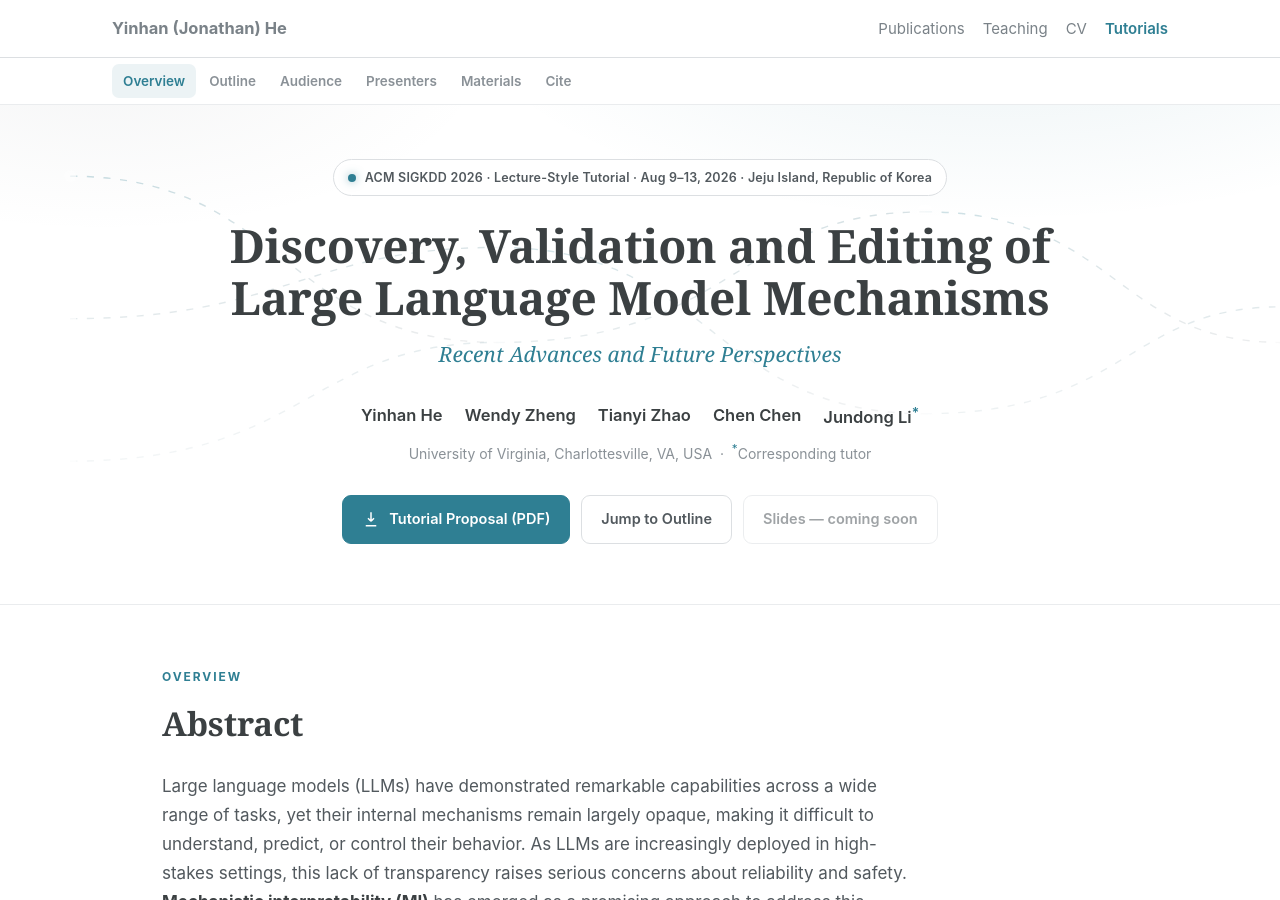
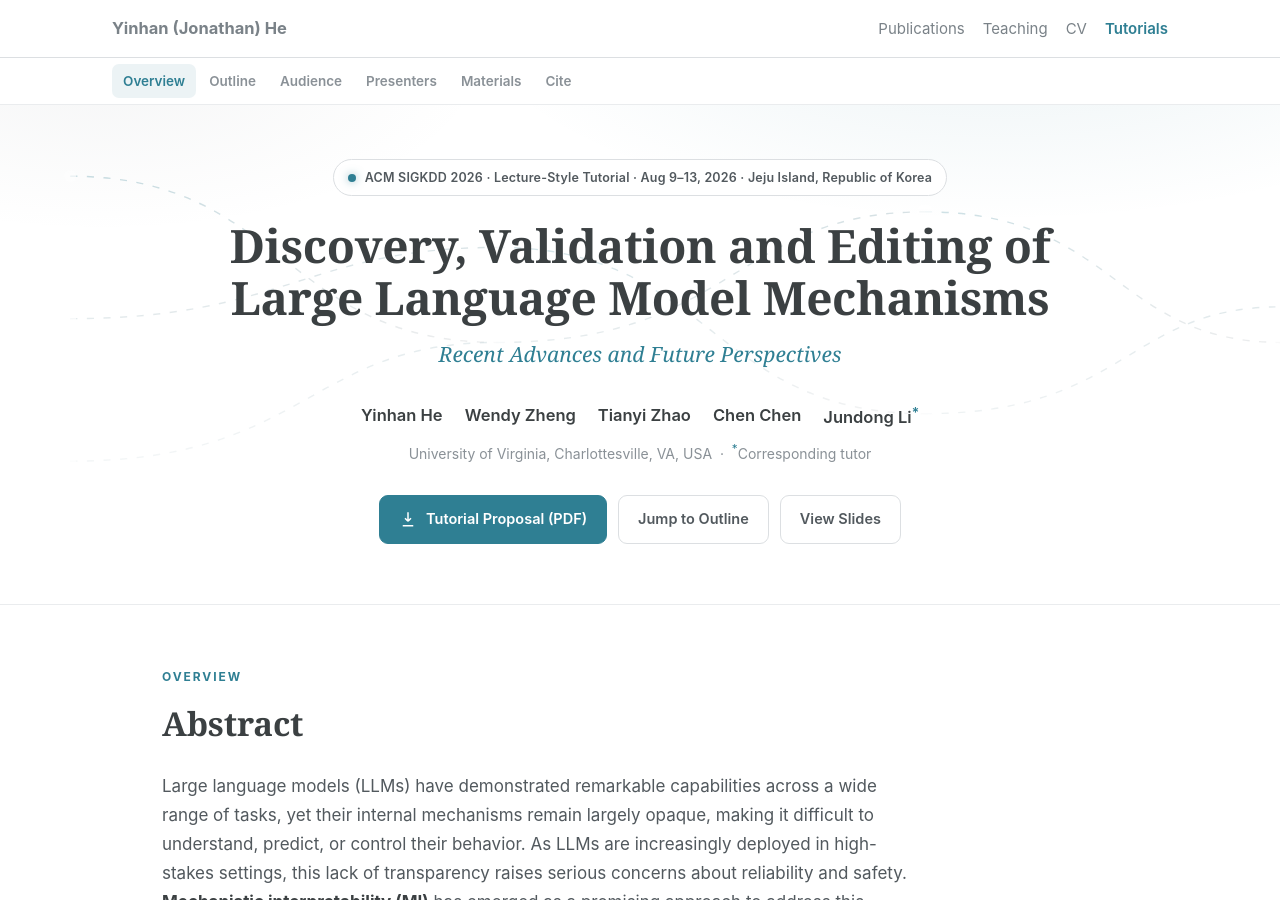
Before and after one commit to YinhanHe123/YinhanHe123.github.io, a Jekyll site: the page tutorials/index.html, which Jekyll copies as it is, in a window 1280 px wide and 900 px high. Built offline with Jekyll 4.4.1, drawn with Linux system fonts in a browser that asks for light colours.

Commit message:
Update index.html

```diff
--- a/tutorials/index.html
+++ b/tutorials/index.html
@@ -94,7 +94,7 @@
         Tutorial Proposal (PDF)
       </a>
       <a class="btn btn-ghost" href="#outline">Jump to Outline</a>
-      <a class="btn btn-ghost is-disabled" href="#materials" aria-disabled="true">Slides — coming soon</a>
+      <a class="btn btn-ghost" href="assets/KDD26_Tutorial_Slides Final_0810.pdf">View Slides</a>
     </div>
   </div>
 </section>
```
